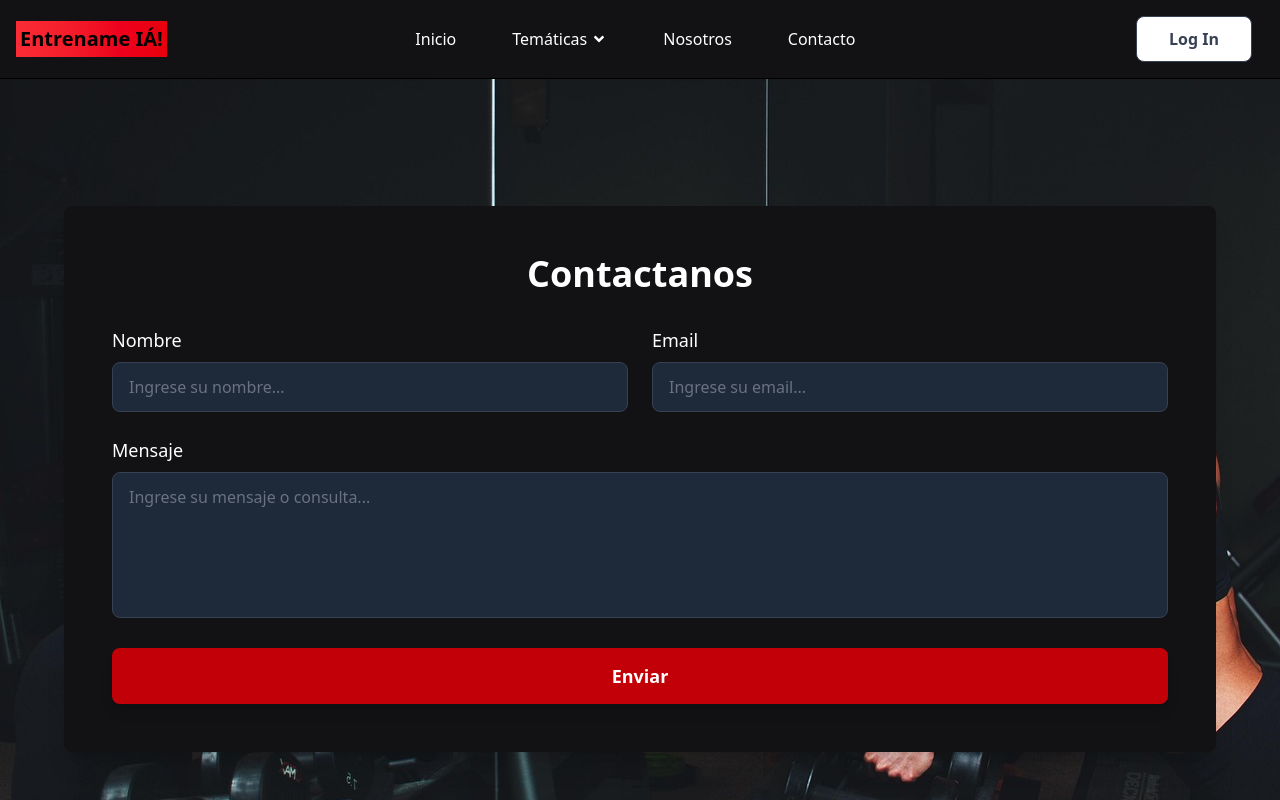
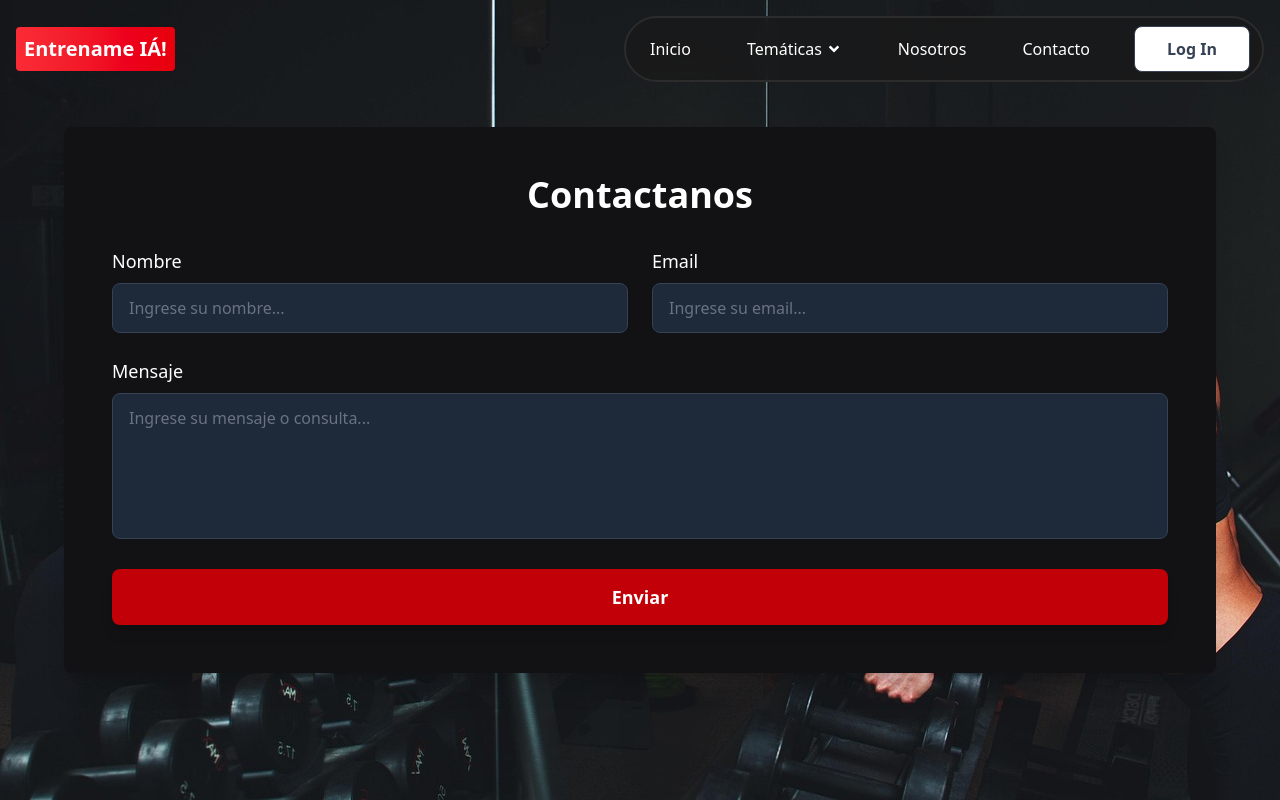
Before and after one commit to jcfornibr/gimnasiapersonal, a React (Vite) app: page /contacto in a window 1280 px wide. Shown: the top 800 px of the page. Built offline with nearby package versions, Linux system fonts and the light colour scheme; no server answers.

Commit message:
Se agrega nuevo home con nuevos estilos en navbar

```diff
--- a/src/components/NavigateApp.jsx
+++ b/src/components/NavigateApp.jsx
@@ -1,6 +1,6 @@
 import { useState } from "react";
 import { NavLink } from "react-router-dom";
-import '../styles/header.css';
+import "../styles/header.css";
 import { FaAngleDown } from "react-icons/fa";
 import { HiMenuAlt3, HiX } from "react-icons/hi";
 
@@ -9,53 +9,21 @@ export function NavigateApp({ auth, logIn, logOut }) {
   const [dropdownOpen, setDropdownOpen] = useState(false);
 
   return (
-    <nav className="bg-onix w-full z-20 top-0 border-b border-default shadow-lg">
+    <>
+      <nav className="fixed w-full z-20 top-0 ">
         <div className="max-w-7xl flex items-center justify-between mx-auto px-4 py-3 md:py-4">
-
-        {/* Logo */}
-        <NavLink
-          to="/"
-          className="flex items-center space-x-3"
-        >
-          <span className="bg-linear-to-r from-red-500 to-red-600 p-1 self-center text-xl font-bold whitespace-nowrap">
+          <NavLink to="/" className="flex items-center space-x-3">
+            <span className="bg-gradient-to-r from-red-500 to-red-600 p-2 rounded self-center text-xl font-bold whitespace-nowrap text-white">
               Entrename IÁ!
             </span>
           </NavLink>
 
-        {/* Derecha */}
-        <div className="flex md:order-2 items-center space-x-2 md:space-x-3">
-          {/* Boton login desktop */}
-          <button
-            onClick={() => (auth ? logOut() : logIn())}
-            className="hidden md:flex bg-white items-center text-gray-700 font-bold justify-center gap-x-2 text-sm lg:text-base rounded-lg hover:bg-gray-100 duration-300 transition-colors border px-6 lg:px-8 py-2.5 cursor-pointer"
-          >
-            {auth ? "Log Out" : "Log In"}
-          </button>
-
-          {/* Boton hamburguesa mobile */}
-          <button
-            type="button"
-            onClick={() => setMenuOpen(!menuOpen)}
-            className="inline-flex items-center p-2 w-10 h-10 justify-center text-white text-2xl rounded-lg md:hidden hover:bg-gray-700 focus:outline-none focus:ring-2 focus:ring-gray-600 transition-all"
-          >
-            <span className="sr-only">{menuOpen ? "Cerrar menú" : "Abrir menú"}</span>
-            {menuOpen ? <HiX /> : <HiMenuAlt3 />}
-          </button>
-        </div>
-
-        {/* Menu */}
-        <div
-          className={`${
-            menuOpen ? "flex" : "hidden"
-          } absolute md:relative top-full left-0 w-full md:w-auto md:flex md:order-1 bg-onix md:bg-transparent border-t md:border-t-0 border-gray-700`}
-        >
-          <ul className="flex flex-col md:flex-row md:space-x-6 lg:space-x-8 w-full md:w-auto p-4 md:p-0 font-medium">
-
+          <div className="hidden md:flex bg-dark-onix/80 backdrop-blur-sm  py-2 px-3 rounded-full border-2 border-onix md:items-center md:space-x-6 lg:space-x-8">
+            <ul className="flex flex-row items-center space-x-6 lg:space-x-8 font-medium">
               <li>
                 <NavLink
                   to="/"
-                className="block text-white py-2 px-3 rounded hover:bg-gray-700 md:hover:bg-transparent md:hover:text-gray-300 transition-colors"
-                onClick={() => setMenuOpen(false)}
+                  className="block text-white py-2 px-3 rounded hover:text-gray-300 transition-colors"
                 >
                   Inicio
                 </NavLink>
@@ -65,16 +33,113 @@ export function NavigateApp({ auth, logIn, logOut }) {
               <li className="relative">
                 <button
                   onClick={() => setDropdownOpen(!dropdownOpen)}
-                className="flex text-white items-center w-full py-2 px-3 rounded hover:bg-gray-700 md:hover:bg-transparent md:hover:text-gray-300 cursor-pointer transition-colors"
+                  className="flex text-white items-center py-2 px-3 rounded hover:text-gray-300 cursor-pointer transition-colors"
                 >
-                Temáticas <FaAngleDown className={`ml-1 transition-transform ${dropdownOpen ? 'rotate-180' : ''}`} />
+                  Temáticas{" "}
+                  <FaAngleDown
+                    className={`ml-1 transition-transform ${
+                      dropdownOpen ? "rotate-180" : ""
+                    }`}
+                  />
                 </button>
 
                 {dropdownOpen && (
-                <div className="md:absolute relative z-10 md:mt-2 w-full md:w-56  bg-white text-slate-900 shadow-lg">
+                  <div className="absolute z-10 mt-2 w-56 bg-white text-slate-900 rounded-lg shadow-lg">
                     <NavLink
                       to="/gymexercise"
                       className="block px-4 py-2 hover:bg-gray-100 rounded-lg transition-colors"
+                      onClick={() => setDropdownOpen(false)}
+                    >
+                      Entrenamiento Personal
+                    </NavLink>
+                  </div>
+                )}
+              </li>
+
+              <li>
+                <NavLink
+                  to="/nosotros"
+                  className="block text-white py-2 px-3 rounded hover:text-gray-300 transition-colors"
+                >
+                  Nosotros
+                </NavLink>
+              </li>
+
+              <li>
+                <NavLink
+                  to="/contacto"
+                  className="block text-white py-2 px-3 rounded hover:text-gray-300 transition-colors"
+                >
+                  Contacto
+                </NavLink>
+              </li>
+
+              {auth && (
+                <li>
+                  <NavLink
+                    to="/admin"
+                    className="block text-white py-2 px-3 rounded hover:text-gray-300 transition-colors"
+                  >
+                    Admin
+                  </NavLink>
+                </li>
+              )}
+
+              <li>
+                <button
+                  onClick={() => (auth ? logOut() : logIn())}
+                  className="bg-white text-gray-700 font-bold text-sm lg:text-base rounded-lg hover:bg-gray-100 duration-300 transition-colors border px-6 lg:px-8 py-2.5 cursor-pointer"
+                >
+                  {auth ? "Log Out" : "Log In"}
+                </button>
+              </li>
+            </ul>
+          </div>
+
+          <button
+            type="button"
+            onClick={() => setMenuOpen(!menuOpen)}
+            className="inline-flex items-center p-2 w-10 h-10 justify-center text-white text-2xl rounded-lg md:hidden hover:bg-gray-700 focus:outline-none focus:ring-2 focus:ring-gray-600 transition-all"
+          >
+            <span className="sr-only">
+              {menuOpen ? "Cerrar menú" : "Abrir menú"}
+            </span>
+            {menuOpen ? <HiX /> : <HiMenuAlt3 />}
+          </button>
+        </div>
+
+        {menuOpen && (
+          <div className="md:hidden bg-onix/90 backdrop-blur-sm py-2 px-3  border-gray-700">
+            <ul className="flex flex-col w-full p-4 font-medium space-y-2">
+              <li>
+                <NavLink
+                  to="/"
+                  className="block text-white py-2 px-3 rounded hover:bg-gray-700 transition-colors"
+                  onClick={() => setMenuOpen(false)}
+                >
+                  Inicio
+                </NavLink>
+              </li>
+
+              {/* Dropdown Mobile */}
+              <li>
+                <button
+                  onClick={() => setDropdownOpen(!dropdownOpen)}
+                  className="flex text-white items-center w-full py-2 px-3 rounded hover:bg-gray-700 cursor-pointer transition-colors"
+                >
+                  Temáticas{" "}
+                  <FaAngleDown
+                    className={`ml-1 transition-transform ${
+                      dropdownOpen ? "rotate-180" : ""
+                    }`}
+                  />
+                </button>
+
+                {dropdownOpen && (
+                  <div className="mt-2 ml-4">
+                    <NavLink
+                      to="/gymexercise"
+                      className="block px-4 py-2 text-gray-300 hover:text-white hover:bg-gray-700 rounded-lg transition-colors"
                       onClick={() => {
                         setDropdownOpen(false);
                         setMenuOpen(false);
@@ -89,7 +154,7 @@ export function NavigateApp({ auth, logIn, logOut }) {
               <li>
                 <NavLink
                   to="/nosotros"
-                className="block text-white py-2 px-3 rounded hover:bg-gray-700 md:hover:bg-transparent md:hover:text-gray-300 transition-colors"
+                  className="block text-white py-2 px-3 rounded hover:bg-gray-700 transition-colors"
                   onClick={() => setMenuOpen(false)}
                 >
                   Nosotros
@@ -99,7 +164,7 @@ export function NavigateApp({ auth, logIn, logOut }) {
               <li>
                 <NavLink
                   to="/contacto"
-                className="block text-white py-2 px-3 rounded hover:bg-gray-700 md:hover:bg-transparent md:hover:text-gray-300 transition-colors"
+                  className="block text-white py-2 px-3 rounded hover:bg-gray-700 transition-colors"
                   onClick={() => setMenuOpen(false)}
                 >
                   Contacto
@@ -110,7 +175,7 @@ export function NavigateApp({ auth, logIn, logOut }) {
                 <li>
                   <NavLink
                     to="/admin"
-                  className="block text-white py-2 px-3 rounded hover:bg-gray-700 md:hover:bg-transparent md:hover:text-gray-300 transition-colors"
+                    className="block text-white py-2 px-3 rounded hover:bg-gray-700 transition-colors"
                     onClick={() => setMenuOpen(false)}
                   >
                     Admin
@@ -119,20 +184,21 @@ export function NavigateApp({ auth, logIn, logOut }) {
               )}
 
               {/* Boton login mobile */}
-            <li className="md:hidden border-t border-gray-700 pt-4 mt-2">
+              <li className="border-t-2 border-gray-700 pt-4 mt-2">
                 <button
                   onClick={() => {
                     auth ? logOut() : logIn();
                     setMenuOpen(false);
                   }}
-                className="w-full bg-white flex items-center text-gray-700 font-bold justify-center gap-x-2 text-sm rounded-lg hover:bg-gray-100 duration-300 transition-colors border px-4 py-2.5 cursor-pointer"
+                  className="w-full bg-white text-gray-700 font-bold text-sm rounded-lg hover:bg-gray-100 duration-300 transition-colors border px-4 py-2.5 cursor-pointer"
                 >
                   {auth ? "Log Out" : "Log In"}
                 </button>
               </li>
             </ul>
           </div>
-      </div>
+        )}
       </nav>
+    </>
   );
 }
--- a/src/index.css
+++ b/src/index.css
@@ -1,4 +1,16 @@
 @import "tailwindcss";
+
+@theme {
+  --color-onix: var(--onix);
+  --color-dark-onix: var(--dark-onix);
+  --color-light-onix: var(--light-onix);
+}
+
+:root {
+  --onix: #2c2c2c;
+  --dark-onix: #1a1a1a;
+  --light-onix: #f0f0f0;
+}
 
 /* :root {
   font-family: system-ui, Avenir, Helvetica, Arial, sans-serif;
--- a/src/styles/home.css
+++ b/src/styles/home.css
@@ -4,13 +4,9 @@
   justify-content: center;
   align-items: center;
   flex-wrap: wrap;
-  background-image: url('../assets/hero-gym.jpg');
+  background-image: url("../assets/hero-gym.jpg");
   background-size: cover;
   background-position: center;
   background-attachment: fixed;
   min-height: 100vh;
 }
-
-.bg-onix {
-  background-color: #121113;
-}
```
Also changed, not shown: src/pages/homePage.jsx (+75 -12 lines), src/assets/dumbbell.webp (added), 1 other file (tests, documents, lock files or other folders). Lines whose indentation alone changed are shown as unchanged.
